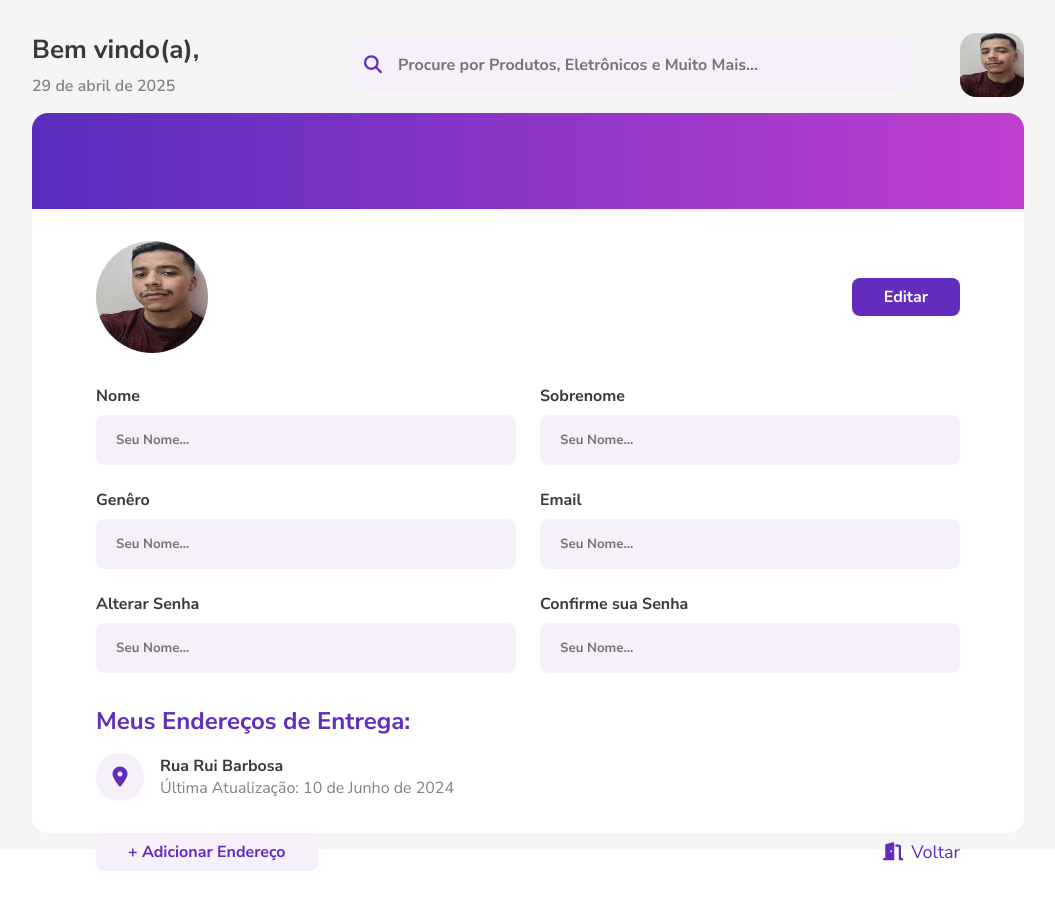
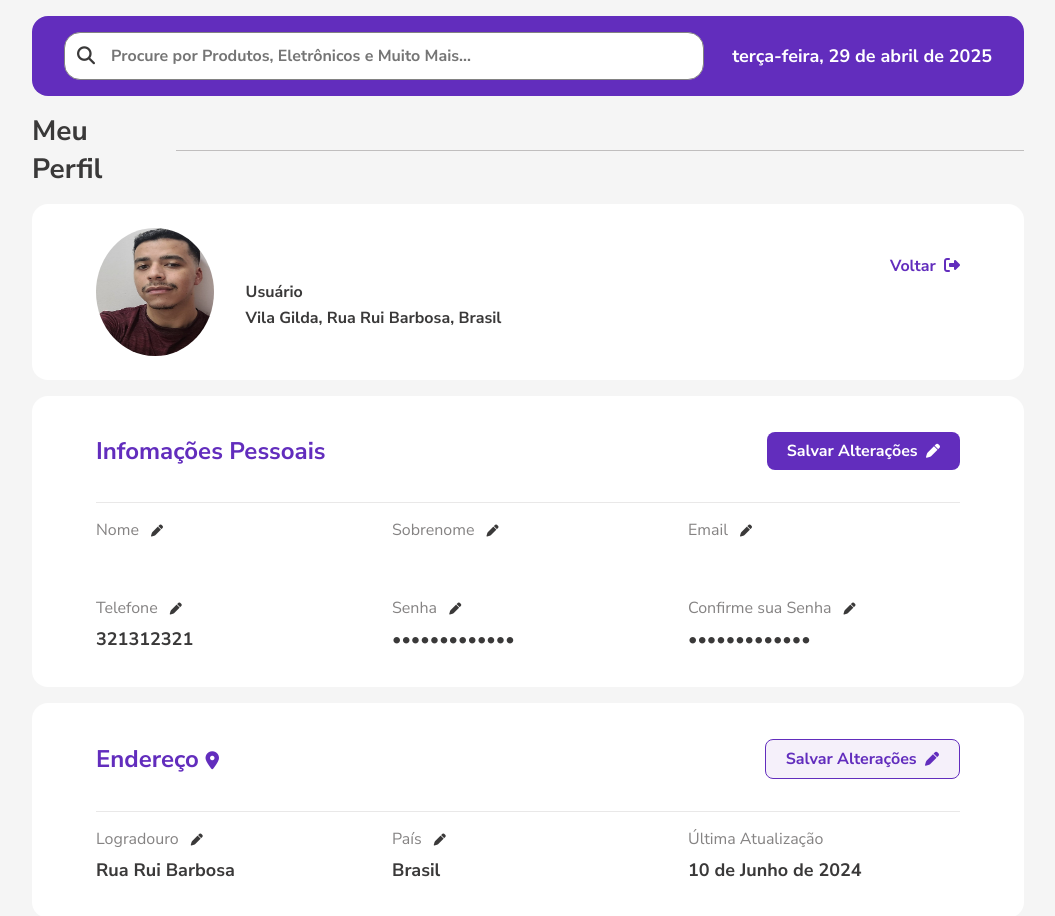
Before and after one commit to erikscar/eapp, an Angular app: page /user in a window 1280 px wide. Shown: the top 916 px of the page, without its empty margins (112-1167 px from the left). Before the commit the page ends 871 px from the top, so only its background shows below. Built offline with nearby package versions, Linux system fonts and the light colour scheme; no server answers; a web font is replaced by a local one.

Commit message:
feat: switch styles for user edit page

```diff
--- a/src/app/interfaces/User.ts
+++ b/src/app/interfaces/User.ts
@@ -2,6 +2,8 @@ export default interface User {
     id: number,
     firstName: string,
     lastName: string,
+    gender: string,
+    profileImageUrl: string,
     email: string,
     createdAt: string,
 }
--- a/src/app/pages/home/home.component.ts
+++ b/src/app/pages/home/home.component.ts
@@ -17,7 +17,9 @@ export class HomeComponent implements OnInit {
     firstName: '',
     lastName: '',
     email: '',
-    createdAt: ''
+    createdAt: '',
+    gender: '',
+    profileImageUrl: ''
   };
 
 
--- a/src/app/pages/user/user.component.html
+++ b/src/app/pages/user/user.component.html
@@ -1,80 +1,84 @@
 <div class="user-container-wrapper">
     <div class="user-page-header">
-        <div class="user-greeting">
-            <h1>Bem vindo(a), {{ user.firstName }}</h1>
-            <p>{{ currentDate }}</p>
+        <div class="input-group">
+            <i class="fa-solid fa-magnifying-glass"></i>
+            <input type="text" placeholder="Procure por Produtos, Eletrônicos e Muito Mais...">
         </div>
-        <div class="user-actions">
-            <div class="input-group">
-                <i class="fa-solid fa-magnifying-glass"></i>
-                <input type="text" placeholder="Procure por Produtos, Eletrônicos e Muito Mais...">
+        <p>{{ currentDate }}</p>
+    </div>
+
+    <div class="user-title">
+        <h1>Meu Perfil</h1>
+        <div class="bar"></div>
+    </div>
+
+    <div class="user-info">
+        <img src="/me.jpeg" alt="">
+        <div class="user-info-wrapper">
+            <div class="user-info-title">
+                <h2>{{ user.firstName + " " + user.lastName }}</h2>
+                <a routerLink="/home">Voltar <i class="fa-solid fa-right-from-bracket"></i></a>
             </div>
-            <img src="/me.jpeg" alt="">
+            <p>Usuário</p>
+            <p>Vila Gilda, Rua Rui Barbosa, Brasil</p>
         </div>
     </div>
 
-    <div class="user-container">
-        <div class="gradient-bar"></div>
+    <div class="personal-info">
+        <div class="personal-title-wrapper">
+            <h2>Infomações Pessoais</h2>
+            <button>Salvar Alterações <i class="fa-solid fa-pen"></i></button>
+        </div>
+        <div class="bar"></div>
 
-        <div class="user-info-wrapper">
-            <div class="user-info">
-                <img src="/me.jpeg" alt="">
-                <div>
-                    <h1>{{ user.firstName + " " + user.lastName }}</h1>
-                    <p>{{ user.email }}</p>
-                </div>
+        <form action="">
+            <div class="input-label-group">
+                <label for="">Nome <i class="fa-solid fa-pen"></i></label>
+                <input type="text" [value]="user.firstName">
             </div>
-
-            <button>Editar</button>
-        </div>
-
-        <form>
-            <div class="input-group">
-                <label for="">Nome</label>
-                <input type="text" placeholder="Seu Nome...">
+            <div class="input-label-group">
+                <label for="">Sobrenome <i class="fa-solid fa-pen"></i></label>
+                <input type="text" [value]="user.lastName">
             </div>
-
-            <div class="input-group">
-                <label for="">Sobrenome</label>
-                <input type="text" placeholder="Seu Nome...">
+            <div class="input-label-group">
+                <label for="">Email <i class="fa-solid fa-pen"></i></label>
+                <input type="text" [value]="user.email">
             </div>
-
-            <div class="input-group">
-                <label for="">Genêro</label>
-                <input type="text" placeholder="Seu Nome...">
+            <div class="input-label-group">
+                <label for="">Telefone <i class="fa-solid fa-pen"></i></label>
+                <input type="text" [value]="'321312321'">
             </div>
-
-            <div class="input-group">
-                <label for="">Email</label>
-                <input type="text" placeholder="Seu Nome...">
+            <div class="input-label-group">
+                <label for="">Senha <i class="fa-solid fa-pen"></i></label>
+                <input type="text" value="•••••••••••••">
             </div>
-
-            <div class="input-group">
-                <label for="">Alterar Senha</label>
-                <input type="password" placeholder="Seu Nome...">
-            </div>
-
-            <div class="input-group">
-                <label for="">Confirme sua Senha</label>
-                <input type="password" placeholder="Seu Nome...">
+            <div class="input-label-group">
+                <label for="">Confirme sua Senha <i class="fa-solid fa-pen"></i></label>
+                <input type="text" value="•••••••••••••">
             </div>
         </form>
+    </div>
 
-        <p class="address-title">Meus Endereços de Entrega: </p>
+    <div class="address">
+        <div class="personal-title-wrapper">
+            <h2>Endereço <i class="fa-solid fa-location-dot"></i></h2>
+            <button>Salvar Alterações <i class="fa-solid fa-pen"></i></button>
+        </div>
+        <div class="bar"></div>
 
-        <div class="address">
-            <div class="icon-wrapper">
-                <i class="fa-solid fa-location-dot"></i>
+        <form action="">
+            <div class="input-label-group">
+                <label for="teste">Logradouro <i class="fa-solid fa-pen"></i></label>
+                <input type="text" value="Rua Rui Barbosa" id="teste">
             </div>
-            <div class="address-info">
-                <p class="main-address">Rua Rui Barbosa</p>
-                <p class="last-update">Última Atualização: 10 de Junho de 2024</p>
+            <div class="input-label-group">
+                <label for="">País <i class="fa-solid fa-pen"></i></label>
+                <input type="text" value="Brasil">
             </div>
-        </div>
-
-        <div class="user-btns">
-            <button class="add-address-btn">+ Adicionar Endereço</button>
-            <a routerLink="/home"><i class="fa-solid fa-door-open"></i>Voltar</a>
-        </div>
+            <div class="input-label-group">
+                <label for="">Última Atualização</label>
+                <input type="text" value="10 de Junho de 2024" disabled>
+            </div>
+        </form>
     </div>
 </div>
--- a/src/app/pages/user/user.component.scss
+++ b/src/app/pages/user/user.component.scss
@@ -7,94 +7,110 @@
     padding: 1rem 9rem;
     background-color: #f5f5f5;
 
-    .user-page-header{
+    .user-page-header {
         display: flex;
         justify-content: space-between;
         align-items: center;
-        margin: 1rem 0;
+        padding: 1rem 2rem;
+        background-color: $primary-color;
+        border-radius: 1rem;
 
-        .user-greeting {
-            h1 {
-                font-size: 26px;
+        .input-group {
+            @include input-group();
+            width: 40rem;
+            background-color: #fff;
         }
 
         p {
-                margin-top: .5rem;
-                color: $grey-color;
-                font-weight: 600;
-            }
-        }
-        .user-actions {
-            display: flex;
-            justify-content: center;
-            align-items: center;
-            gap: 3rem;
-
-            .input-group {
-                @include input-group();
-                background-color: $secondary-color;
-                width: 35rem;
-                padding: .5rem .75rem;
-                border: 0;
-
-                i {
-                    color: $primary-color
-                }
-
-                input {
-                    background-color: $secondary-color;
-                }
-
-            }
-
-            img {
-                width: 4rem;
-                height: 4rem;
-                border-radius: 1rem;
+            color: #fff;
+            font-weight: 700;
+            font-size: 18px;
         }
     }
 
+    .user-title {
+        display: flex;
+        align-items: center;
+        gap: 1rem;
+        margin: 1rem 0;
 
+        h1 {
+            font-size: 28px;
+        }
 
+        .bar {
+            height: .05rem;
+            width: 89%;
+            background-color: #c0bebe;
+        }
+    }
 
-    }
-    .user-container {
-        width: 100%;
-        height: 90vh;
+    .user-info {
+        display: flex;
+        align-items: center;
+        gap: 2rem;
         background-color: #fff;
+        padding: 1.5rem 4rem;
         border-radius: 1rem;
 
-        .gradient-bar {
-            width: 100%;
-            height: 6rem;
-            background: linear-gradient(to right, #582dbd, #c03fd1);
-            border-top-right-radius: 1rem;
-            border-top-left-radius: 1rem;
+        img {
+            width: 8rem;
+            height: 8rem;
+            border-radius: 100%;
         }
 
         .user-info-wrapper {
             display: flex;
+            flex-direction: column;
+            gap: .25rem;
+            width: 90%;
+
+            .user-info-title {
+                display: flex;
+                align-items: center;
                 justify-content: space-between;
-            align-items: center;
-            padding: 2rem 4rem;
 
-            .user-info {
-                display: flex;
-                justify-content: center;
-                align-items: center;
-                gap: 1rem;
+                h2 {
+                    color: $primary-color;
+                }
 
-                img {
-                    width: 7rem;
-                    height: 7rem;
-                    border-radius: 100%;
+                a {
+                    color: $primary-color;
+                    font-weight: 700;
+
+                    i {
+                        color: $primary-color;
+                        margin-left: .25rem;
+                    }
                 }
             }
 
+            p {
+                font-weight: 700;
+            }
+        }
+    }
+
+    .personal-info {
+        background-color: #fff;
+        padding: 1.25rem 4rem;
+        margin: 1rem 0;
+        border-radius: 1rem;
+
+        .personal-title-wrapper {
+            display: flex;
+            justify-content: space-between;
+            align-items: center;
+
+            h2 {
+                color: $primary-color;
+            }
+
             button {
+                margin: 1rem 0;
                 background-color: $primary-color;
                 border: none;
-                padding: .5rem 2rem;
+                padding: .5rem 1.25rem;
                 border-radius: .5rem;
                 color: #fff;
                 font-size: 16px;
@@ -106,88 +122,84 @@
                     box-shadow: 0 0 20px $primary-color;
                     transform: scale(1.03);
                 }
+
+                i {
+                    color: #fff;
+                    font-size: 14px;
+                    margin-left: .25rem;
+                }
             }
         }
 
+        .bar {
+            height: .05rem;
+            width: 100%;
+            margin: 1rem 0;
+            background-color: #e9e8e8;
+        }
+
         form {
-            padding: 0 4rem;
             display: grid;
-            grid-template-columns: repeat(2, 1fr);
             gap: 1.5rem;
+            grid-template-columns: repeat(3, 1fr);
+            margin-bottom: 1rem;
 
-            .input-group {
+            .input-label-group {
                 display: flex;
                 flex-direction: column;
 
-                label {
-                    margin-bottom: .5rem;
+                input {
+                    border: 0;
+                    background-color: transparent;
+                    font-size: 18px;
                     font-weight: 700;
+                    margin-top: .5rem;
+                    outline: 0;
+                    transition: 1s;
+
+                    &:focus {
+                        border-bottom: 1px solid #686767;
+                    }
                 }
 
-                input {
-                    background-color: $secondary-color;
-                    border: 0;
-                    padding: 1rem 1.25rem;
-                    border-radius: .5rem;
+                label {
+                    color: #858383;
 
-                    &::placeholder {
-                        font-weight: 700;
+                    i {
+                        font-size: 12px;
+                        margin-left: .5rem;
                     }
                 }
             }
         }
 
-        .address-title {
-            font-size: 24px;
-            font-weight: 700;
-            color: $primary-color;
-            margin-top: 2rem;
-            padding: 0 4rem;
     }
 
     .address {
+        background-color: #fff;
+        padding: 1.25rem 4rem;
+        margin: 1rem 0;
+        border-radius: 1rem;
+
+        .personal-title-wrapper {
             display: flex;
+            justify-content: space-between;
             align-items: center;
-            gap: 1rem;
-            padding: 0 4rem;
-            margin-top: 1rem;
 
-            .icon-wrapper {
-                display: flex;
-                justify-content: center;
-                align-items: center;
-                height: 3rem;
-                width: 3rem;
-                border-radius: 100%;
-                background-color: $secondary-color;
+            h2 {
+                color: $primary-color;
 
                 i {
-                    font-size: 20px;
                     color: $primary-color;
+                    font-size: 18px;
                 }
             }
 
-            .address-info {
-
-                .main-address {
-                    font-weight: 700;
-                }
-
-                .last-update {
-                    color: $grey-color;
-                }
-            }
-        }
-
-        .user-btns {
-            display: flex;
-            justify-content: space-between;
-            margin: 2rem 4rem;
-
-            .add-address-btn {
+            button {
+                margin: 1rem 0;
                 background-color: $secondary-color;
-                border: none;
-                padding: .5rem 2rem;
+                border: 1px solid $primary-color;
+                padding: .5rem 1.25rem;
                 border-radius: .5rem;
                 color: $primary-color;
                 font-size: 16px;
@@ -199,22 +211,69 @@
                     box-shadow: 0 0 20px $primary-color;
                     transform: scale(1.03);
                 }
-            }
-
-            a {
-                display: flex;
-                justify-content: center;
-                align-items: center;
-                gap: .5rem;
-                color: $primary-color;
-                font-size: 18px;
 
                 i {
                     color: $primary-color;
+                    font-size: 14px;
+                    margin-left: .25rem;
                 }
             }
         }
 
+        .bar {
+            height: .05rem;
+            width: 100%;
+            margin: 1rem 0;
+            background-color: #e9e8e8;
+        }
+
+        form {
+            display: grid;
+            gap: 1.5rem;
+            grid-template-columns: repeat(3, 1fr);
+            margin-bottom: 1rem;
+
+            .input-label-group {
+                display: flex;
+                flex-direction: column;
+
+                input {
+                    border: 0;
+                    background-color: transparent;
+                    font-size: 18px;
+                    font-weight: 700;
+                    margin-top: .5rem;
+                    outline: 0;
+
+                    &:focus {
+                        border-bottom: 1px solid #686767;
+                    }
+                }
+
+                label {
+                    color: #858383;
+
+                    i {
+                        font-size: 12px;
+                        margin-left: .5rem;
+                    }
+                }
+            }
+        }
 
     }
+    .home-btn-wrapper {
+        display: flex;
+        justify-self: flex-end;
+        align-self: flex-end;
+        margin-right: 2rem;
+
+        a {
+            display: flex;
+            gap: .5rem;
+            font-size: 18px;
+            margin: .5rem 0;
         }
+    }
+
+}
--- a/src/app/pages/user/user.component.ts
+++ b/src/app/pages/user/user.component.ts
@@ -15,10 +15,13 @@ export class UserComponent implements OnInit {
     firstName: '',
     lastName: '',
     email: '',
-    createdAt: ''
+    createdAt: '',
+    gender: '',
+    profileImageUrl: ''
   }
 
   dateOptions: Intl.DateTimeFormatOptions = {
+    weekday: 'long',
     year: 'numeric',
     month: 'long',
     day: 'numeric'
--- a/src/scss/mixins.scss
+++ b/src/scss/mixins.scss
@@ -17,6 +17,7 @@
       outline: 0;
       font-size: 16px;
       font-weight: 700;
+      background-color: transparent;
 
       &::placeholder {
         font-size: 16px;
```
Lines whose indentation alone changed are shown as unchanged.
